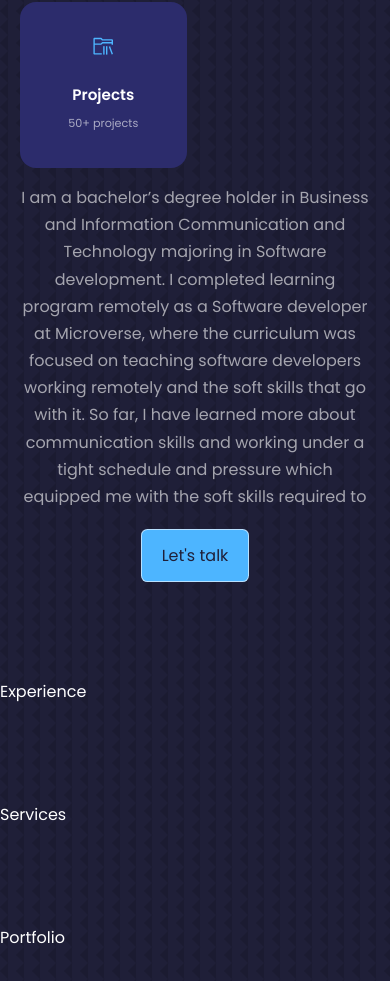
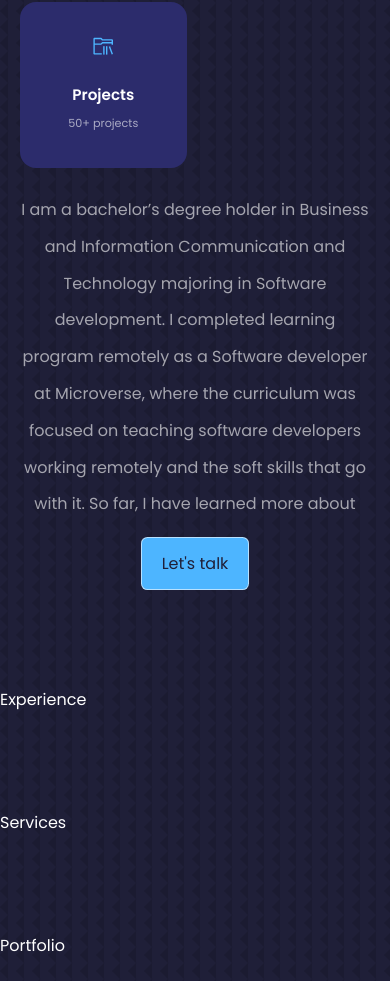
Before and after one commit to Pazzo97/my-portfolio, a React (Create React App) app: page / in a window 390 px wide. Shown: the part 1805-2786 px from the top of the page. Built offline with nearby package versions, Linux system fonts and the light colour scheme.

Commit message:
Edit about css

```diff
--- a/src/components/about/about.css
+++ b/src/components/about/about.css
@@ -81,7 +81,8 @@
   }
 
   .about__content p {
-    margin: 1rem 0 1.5rem;
+    margin: 3rem 0 2.5rem;
+    line-height: 2.3rem;
   }
 }
 
@@ -104,6 +105,6 @@
   }
 
   .about__content p {
-    margin: 1.5 rem 0;
+    margin: 1.5rem 0;
   }
 }
```
